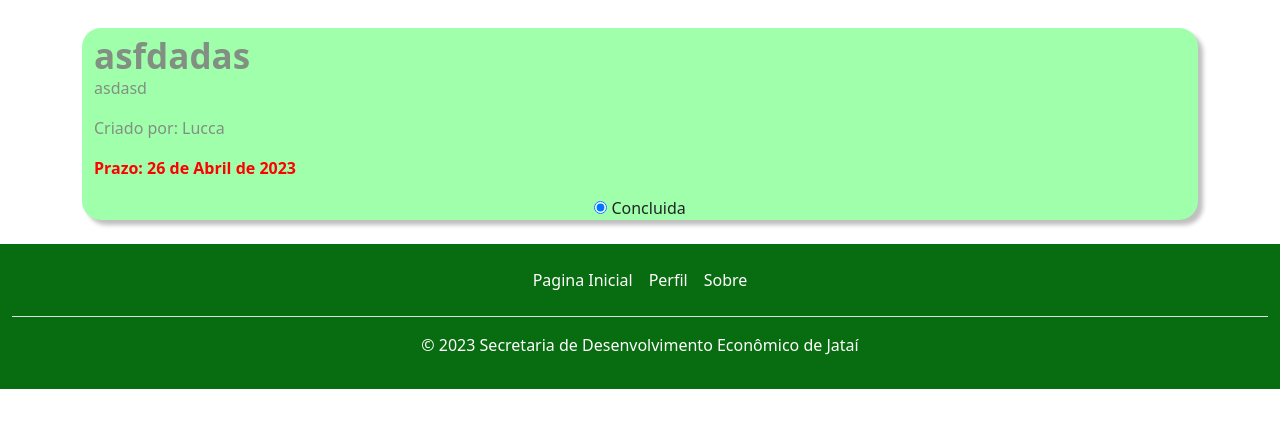
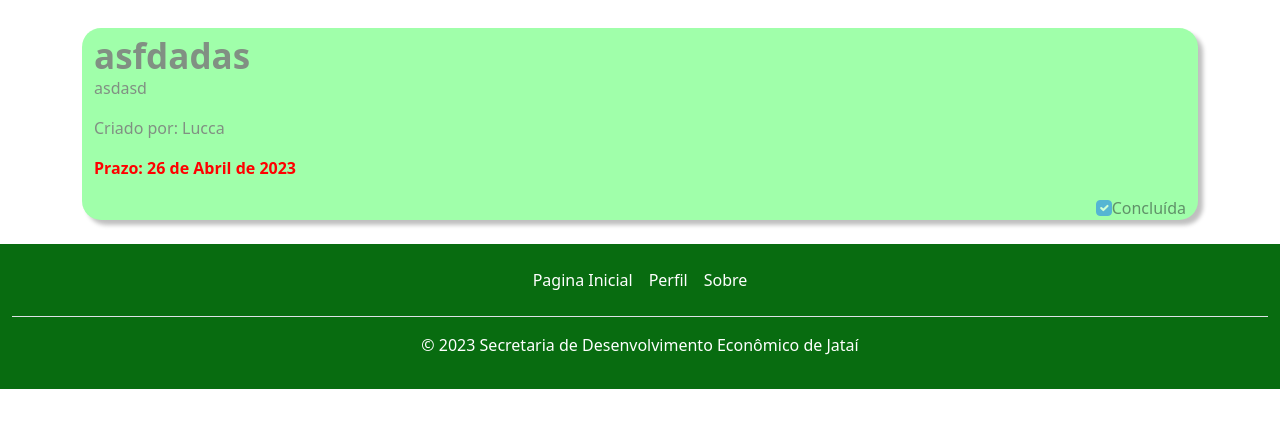
Before and after one commit to SrLucca/demand_now, a Django app: page /demandas in a window 1280 px wide. Shown: the part 157-585 px from the top of the page. Run offline with Django 4.2, Linux system fonts and the light colour scheme; a user stored in the database is signed in; data comes from the database, SQL or seed files in the repository.

Commit message:
check concluida

```diff
--- a/cmcti/home/templates/pages/verDemandas.html
+++ b/cmcti/home/templates/pages/verDemandas.html
@@ -28,14 +28,23 @@
         {% endif %}
         {% if request.user.is_staff %}
             {% if demanda.concluida == True %}
-                <input type="radio" id="concluida" checked>
-                <label for="concluida">Concluida</label>
+            <div class="form-check" style="display: flex;
+            justify-content: flex-end;">
+                <input class="form-check-input" type="checkbox" value="" id="concluida" name="concluida" checked disabled>
+                <label class="form-check-label" for="concluida">
+                    Concluída
+                </label>
+            </div>
             {% else %}
-                <form action="" id="checkConcluida" method="post" style="display: flex;
+                <form action="demanda/{{demanda.id}}" id="checkConcluida" method="post" style="display: flex;
                 justify-content: flex-end;">
                     {% csrf_token %}
-                    <input type="radio" id="concluida" name="concluida" onclick="document.getElementById('checkConcluida').submit();">
-                    <label for="concluida">Concluida</label>
+                    <div class="form-check">
+                        <input class="form-check-input" type="checkbox" value="" id="concluida" name="concluida" onclick="document.getElementById('checkConcluida').submit();">
+                        <label class="form-check-label" for="concluida">
+                            Concluída
+                        </label>
+                    </div>
                 </form>
             {% endif %}
         {% else %}
--- a/cmcti/home/urls.py
+++ b/cmcti/home/urls.py
@@ -3,4 +3,5 @@ from home import views
 urlpatterns = [
     path('', views.homeView, name="home_page"),
     path('demandas', views.demandasView, name="demandas"),
+    path('demanda/<int:id>', views.demandaConcluida, name="demandaConcluida"),
 ]
--- a/cmcti/home/views.py
+++ b/cmcti/home/views.py
@@ -1,7 +1,8 @@
-from django.shortcuts import render, get_object_or_404
+from django.shortcuts import render, get_object_or_404, HttpResponseRedirect
 from django.contrib.auth.decorators import login_required
 from home.models import Demanda
 from register.models import CustomUser
+from django.contrib import messages
 
 # Create your views here.
 
@@ -32,7 +33,16 @@ def demandasView(request):
 
     demandas = Demanda.objects.all()
 
-    for objects in demandas:
-        print(objects.concluida)
 
     return render(request, 'pages/verDemandas.html', {'demandas':demandas})
+
+@login_required(login_url='/entrar')
+def demandaConcluida(request, id):
+
+    demanda = Demanda.objects.get(pk=id)
+
+    demanda.concluida = True
+    demanda.save()
+
+    messages.add_message(request, messages.SUCCESS, "Demanda marcada como conluída!")
+    return HttpResponseRedirect('/demandas')
```
